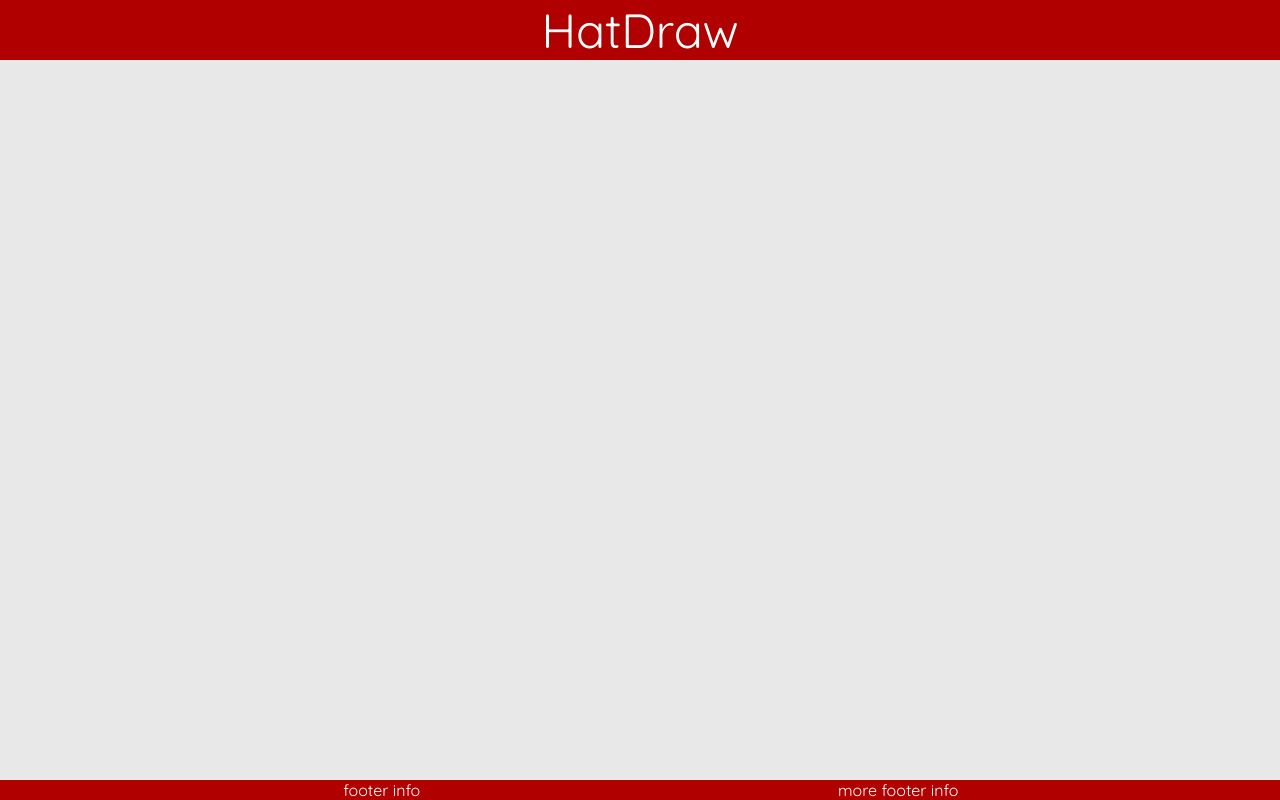
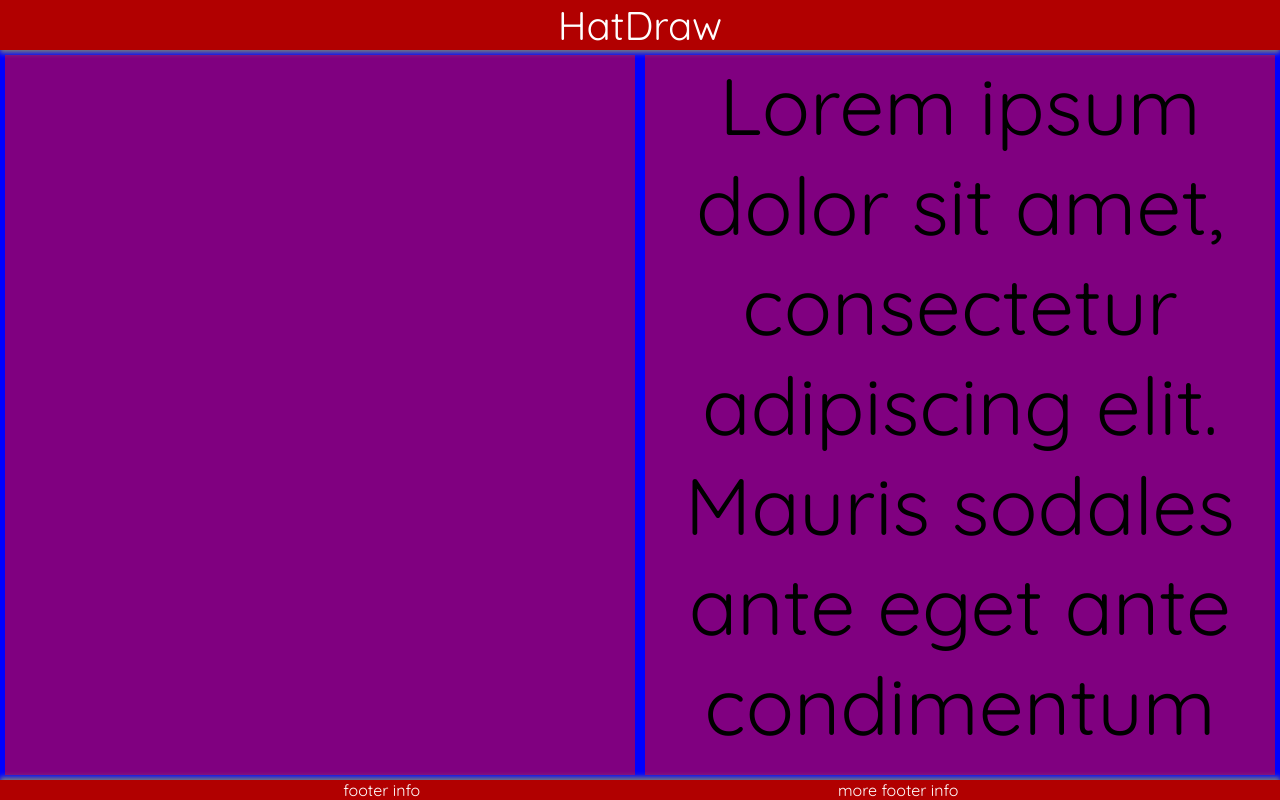
Before and after one commit to mbech/dfah, a plain HTML site: page index.html in a window 1280 px wide. Drawn offline with Linux system fonts and the light colour scheme.

Commit message:
Positioning main sections
Absolute positioning on the container of both, allow for scrolling on
overflow in right pane.

```diff
--- a/index.html
+++ b/index.html
@@ -12,18 +12,37 @@
   </head>
   <body>
     <header>
-      <div id="main-title">
+      <div id="title-logo">
         <h1>HatDraw</h1>
       </div>
     </header>
 
+    <div id="main-section-container">
       <!-- text entry section -->
-    <section>
+      <section id="hat-entry">
       </section>
 
       <!-- list of added items -->
-    <section>
+      <section id="hat-contents">
+Lorem ipsum dolor sit amet, consectetur adipiscing elit.
+Mauris sodales ante eget ante condimentum rhoncus in quis erat.
+In et erat vitae eros ornare interdum.
+Nam nec augue eleifend, volutpat leo et, egestas orci.
+Nunc et purus tempus, scelerisque urna vel, egestas eros.
+Nullam finibus odio eu commodo vehicula.
+Praesent egestas tortor sed iaculis porta.
+Duis congue purus at augue viverra lacinia.
+In venenatis enim ut euismod efficitur.
+Fusce id sem sed dolor fringilla malesuada in id risus.
+Duis non nisi id nisi volutpat cursus.
+Vivamus gravida turpis in metus pretium, id aliquam neque feugiat.
+In at nisi id orci vestibulum eleifend.
+Fusce quis quam tincidunt, gravida eros non, elementum purus.
+Aenean eu est vel felis consequat tempor non vel ligula.
+Maecenas lobortis odio a quam laoreet viverra.
+
       </section>
+    </div>
 
     <footer>
       <ul>
@@ -31,6 +50,5 @@
         <li>more footer info</li>
       </ul>
     </footer>
-
   </body>
 </html>
--- a/stylesheets/main.css
+++ b/stylesheets/main.css
@@ -33,40 +33,69 @@ ul {
 
 li {
   display: inline-block;
+  padding: 0 4em;
   min-width: 250px;
   width: 40%;
-  padding: 0 4em;
 }
 
 
 /* Header */
 header {
+  position:relative;
   background-color: #B10000;
+  width: 100%;
+  z-index: 1;
 }
 
-#main-title h1 {
+#title-logo {
+  box-shadow: 0 3px 5px #7A7A7A;
+  min-height: 50px;
+}
+
+#title-logo h1 {
   color: #FFF;
-  font-size: 3em;
+  font-size: 2.5em;
   font-weight: 300;
   padding: 0 0;
 }
 
 /* Hat Sections */
+#main-section-container{
+  background-color: purple;
+  width: 100%;
+  top: 50px;
+  bottom: 20px;
+  position:absolute;
+}
+
 section {
-
+  border: 5px solid blue;
+  width: 50%;
+  height: 100%;
+  overflow:auto;
 }
 
 /* Hat Entry Section */
+#hat-entry {
+  float: left
+}
 
 /* Hat Drawing */
 
 /* Hat Contents Section */
+#hat-contents {
+  float: right;
+  font-size: 5em;
+}
 
 /* Footer */
 footer {
   background-color: #B10000;
   bottom: 0;
+  box-shadow: 0 -3px 5px #7A7A7A;
   color: #FFF;
-  position: absolute;
+  left: 0;
+  position: fixed;
   width: 100%;
+  min-height: 20px;
 }
```
Lines whose indentation alone changed are shown as unchanged.
